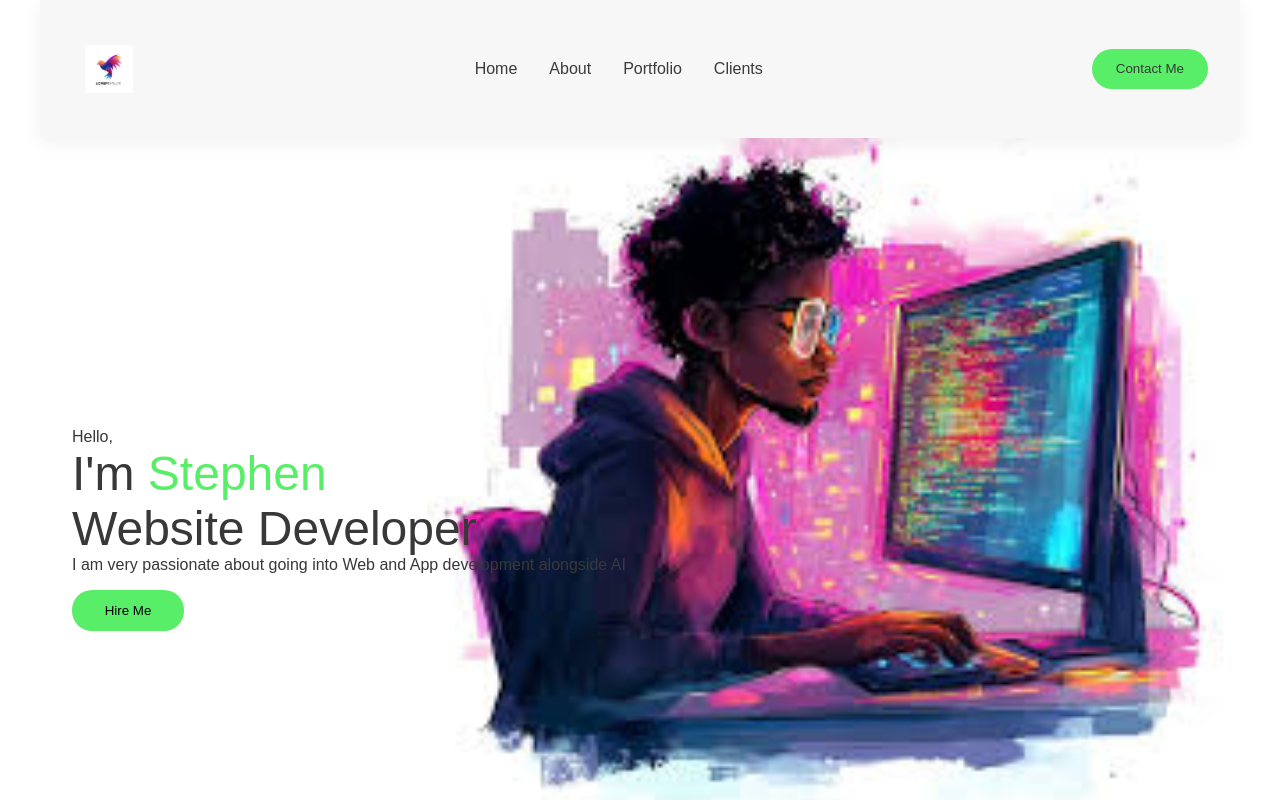
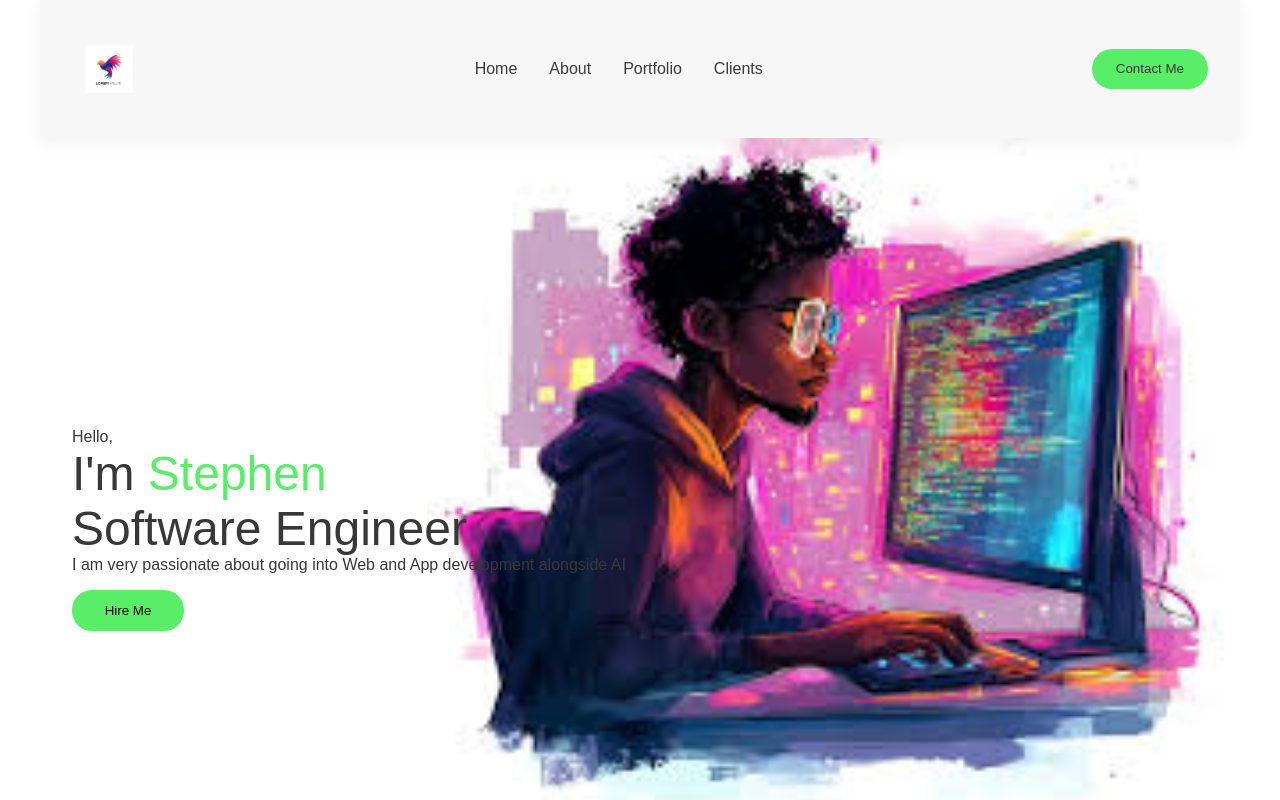
Before and after one commit to youngtalent18/Codecraze_React.js, a React (Vite) app in the folder portfolio/: page / in a window 1280 px wide. Shown: the top 800 px of the page. Built offline with nearby package versions, Linux system fonts and the light colour scheme.

Commit message:
Update Intro.jsx

```diff
--- a/portfolio/src/components/Intro/Intro.jsx
+++ b/portfolio/src/components/Intro/Intro.jsx
@@ -8,7 +8,7 @@ const Intro = () => {
     <div id="intro" className="intro">
       <div className="introCont">
         <span className="title">Hello,</span>
-        <span className='introS' >I'm <span className="introText">Stephen</span> <br />Website Developer</span>
+        <span className='introS' >I'm <span className="introText">Stephen</span> <br />Software Engineer</span>
         <p className='desci'>I am very passionate about going into Web and App development alongside AI</p>
         <button className="butn" onClick={()=>{
                     document.getElementById('contact').scrollIntoView({behavior:"smooth"});
```
